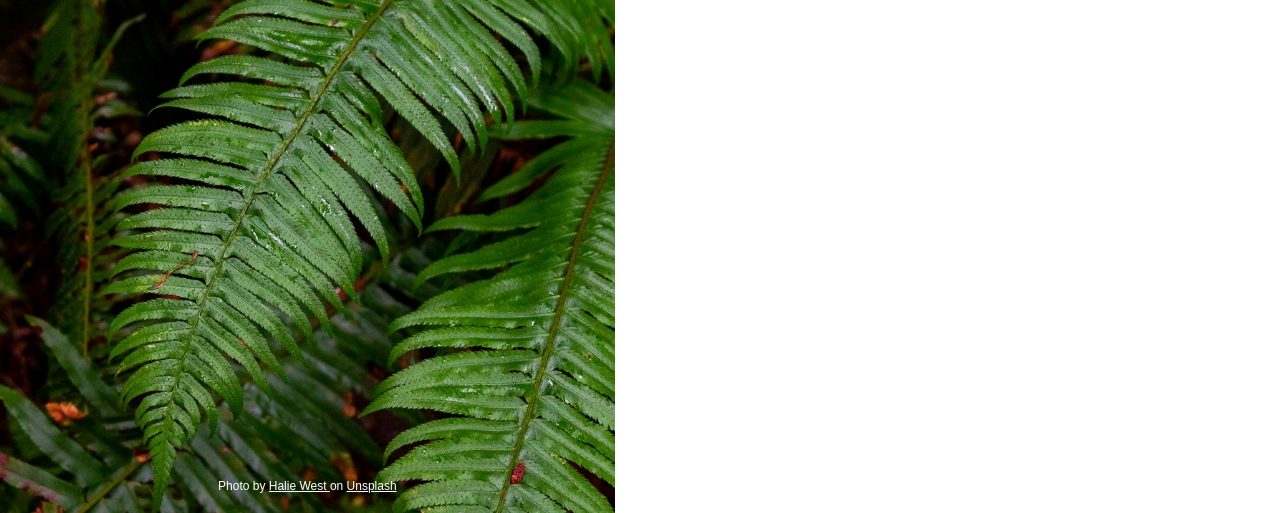
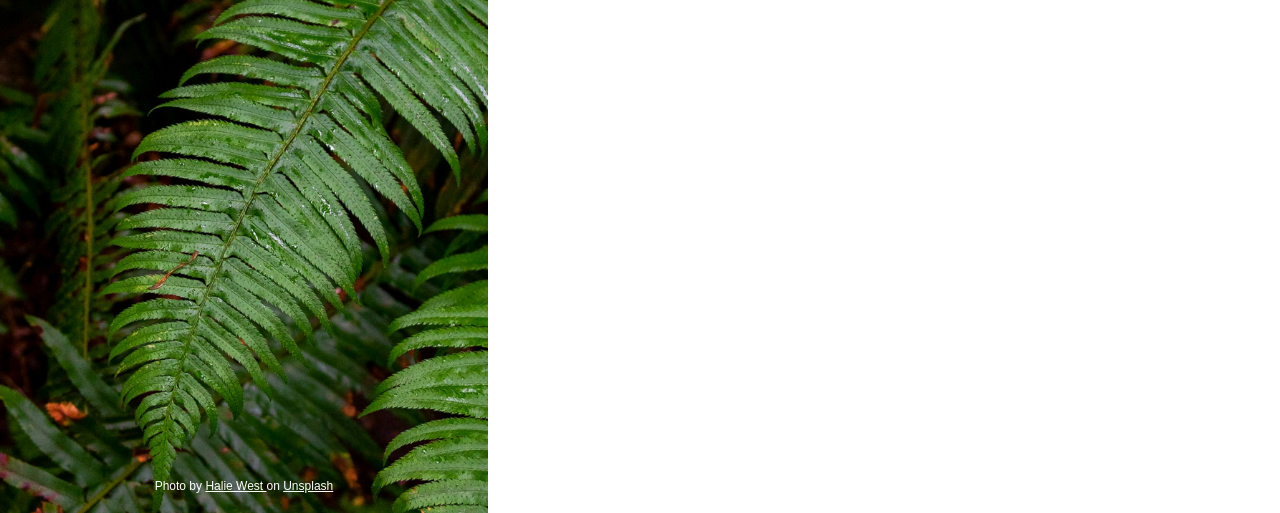
Before and after one commit to m-redw/sign-up-form, a plain HTML site: page index.html in a window 1280 px wide. Shown: the part 287-800 px from the top of the page. Drawn offline with Linux system fonts and the light colour scheme.

Commit message:
Fix sidebar width issue
Also, moved img[src="plants.jpg"] selector beneath .sidebar
for organizing sake.

```diff
--- a/styles.css
+++ b/styles.css
@@ -23,15 +23,15 @@ body {
     display: flex;
 }
 
-img[src="plants.jpg"] {
-    position: absolute;
-}
-
 .sidebar  {
     position: relative;
     height: 100vh;
-    width: 900px;
+    width: 600px;
     overflow: hidden;
+}
+
+img[src="plants.jpg"] {
+    position: absolute;
 }
 
 .img-container {
```
